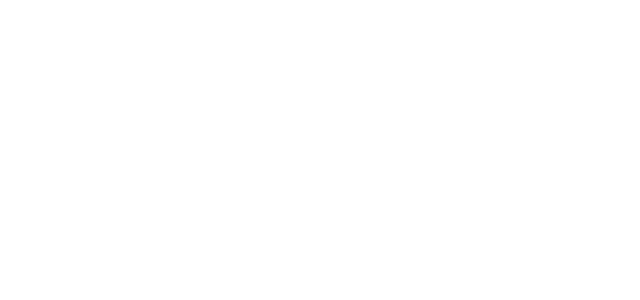
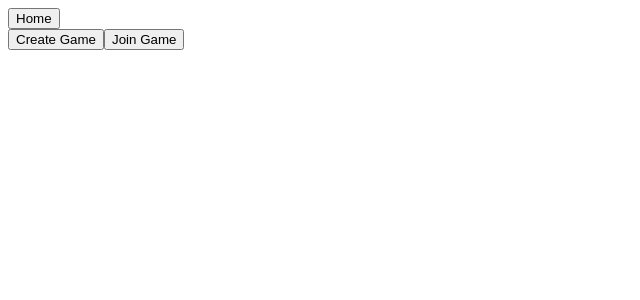
Before and after one commit to wilkyrlx/Androids-Within, a React (Create React App) app in the folder frontend/: page / in a window 1280 px wide. Shown: the top 300 px of the page, without its empty margins (0-640 px from the left). Built offline with nearby package versions, Linux system fonts and the light colour scheme.

Commit message:
frontend: pageview landing, host details, join details

```diff
--- a/frontend/src/App.tsx
+++ b/frontend/src/App.tsx
@@ -1,12 +1,22 @@
-import React from 'react';
-import './App.css';
+import React, { useState } from 'react';
+import { pageView } from './types/pageView';
+import Landing from './components/Landing';
+import HostDetails from './components/HostDetails';
+import JoinDetails from './components/JoinDetails';
 
 function App() {
-  return (
-    <div className="App">
 
-    </div>
-  );
+    const [room, setRoom] = useState<number>(0);
+	const [view, setView] = useState<pageView>(pageView.LANDING)	// which page is being displayed
+
+    return (
+        <div id="App">
+            < button onClick={() => setView(pageView.LANDING)}>Home</button>
+            { view === pageView.LANDING && <Landing setView={setView} /> }
+            { view === pageView.HOST_DETAILS && <HostDetails setView={setView} /> }
+            { view === pageView.JOIN_DETAILS && <JoinDetails setView={setView} /> }
+        </div>
+    );
 }
 
 export default App;
--- /dev/null
+++ b/frontend/src/components/HostDetails.tsx
@@ -0,0 +1,11 @@
+
+function HostDetails({ setView }: { setView: any }) {
+    return (
+        <div id="host-details">
+            <input id="player-count" type="text" placeholder="Enter Exact Number of Players" />
+            <button>Start Game</button>
+        </div>
+    )
+}
+
+export default HostDetails;
--- /dev/null
+++ b/frontend/src/components/JoinDetails.tsx
@@ -0,0 +1,12 @@
+
+
+function JoinDetails({ setView }: { setView: any }) {
+    return (
+        <div id="join-details">
+            <input id="join-code" type="text" placeholder="Enter Game Code" />
+            <button>Join Game</button>
+        </div>
+    )
+}
+
+export default JoinDetails;
--- /dev/null
+++ b/frontend/src/components/Landing.tsx
@@ -0,0 +1,34 @@
+import { useState } from "react";
+import { pageView } from "../types/pageView";
+
+/**
+ * Landing page component with two buttons, changes pageview
+ */
+function Landing({ setView }: { setView: any }) {
+
+    const [isCreateGameButtonDisabled, setCreateGameButtonDisabled] = useState(false);
+    const [isJoinGameButtonDisabled, setJoinGameButtonDisabled] = useState(false);
+
+    const handleCreateGameClick = () => {
+        setView(pageView.HOST_DETAILS);
+        setCreateGameButtonDisabled(true);
+    };
+
+    const handleJoinGameClick = () => {
+        setView(pageView.JOIN_DETAILS);
+        setJoinGameButtonDisabled(true);
+    };
+
+    return (
+        <div id="landing">
+            <button disabled={isCreateGameButtonDisabled} onClick={handleCreateGameClick}>
+                Create Game
+            </button>
+            <button disabled={isJoinGameButtonDisabled} onClick={handleJoinGameClick}>
+                Join Game
+            </button>
+        </div>
+    )
+}
+
+export default Landing;
--- a/frontend/src/index.tsx
+++ b/frontend/src/index.tsx
@@ -1,6 +1,5 @@
 import React from 'react';
 import ReactDOM from 'react-dom/client';
-import './index.css';
 import App from './App';
 
 const root = ReactDOM.createRoot(
--- /dev/null
+++ b/frontend/src/types/pageView.ts
@@ -0,0 +1,11 @@
+// Enum corresponding to which view is visible
+enum pageView {
+    LANDING,
+    HOST_DETAILS,
+    HOST_GAMEMODE_SELECT,
+    JOIN_DETAILS,
+    WAITING,
+    PLAYING
+}
+
+export { pageView }
```
Also changed, not shown: frontend/src/App.css (deleted), frontend/src/index.css (deleted).
